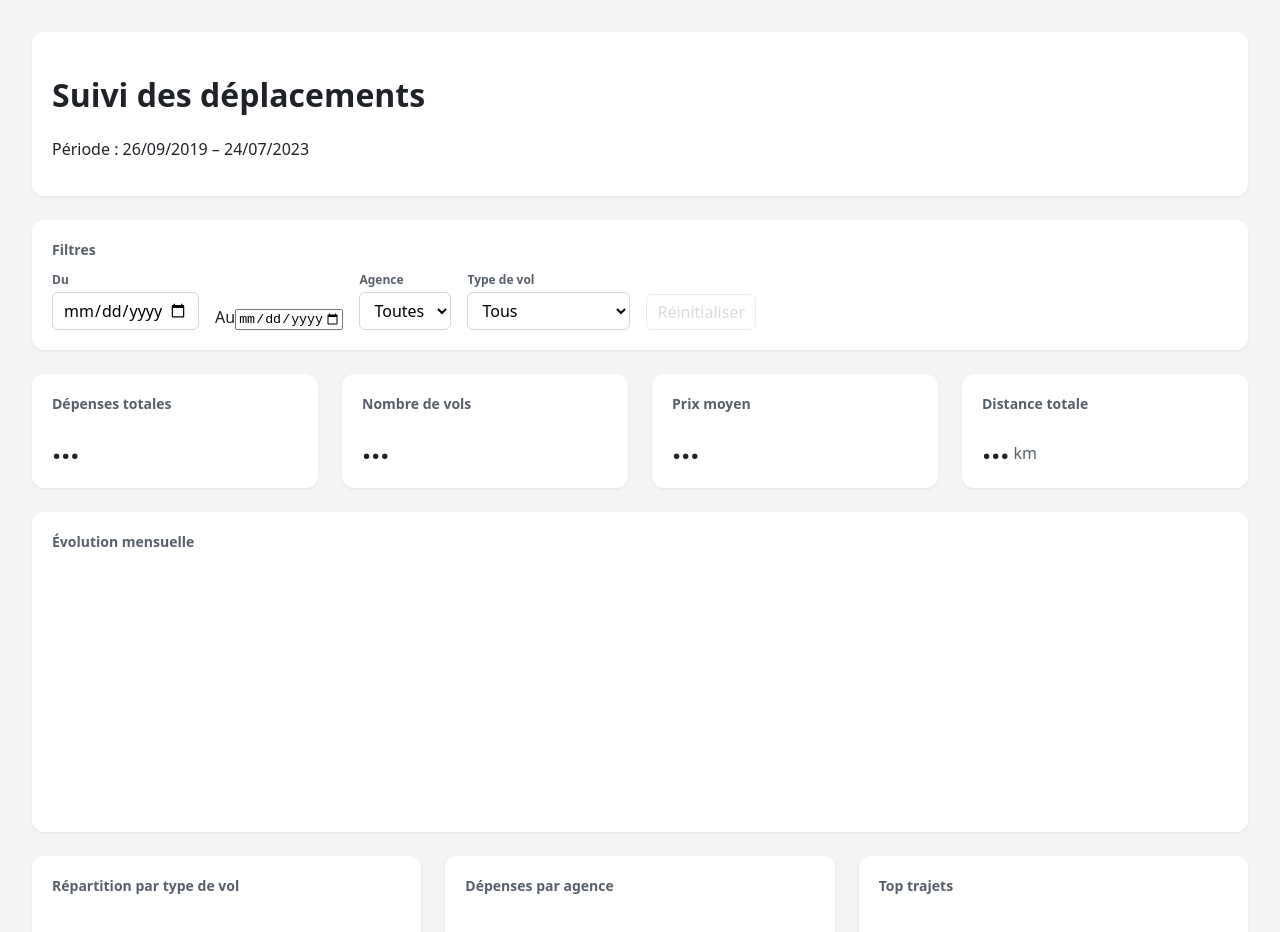
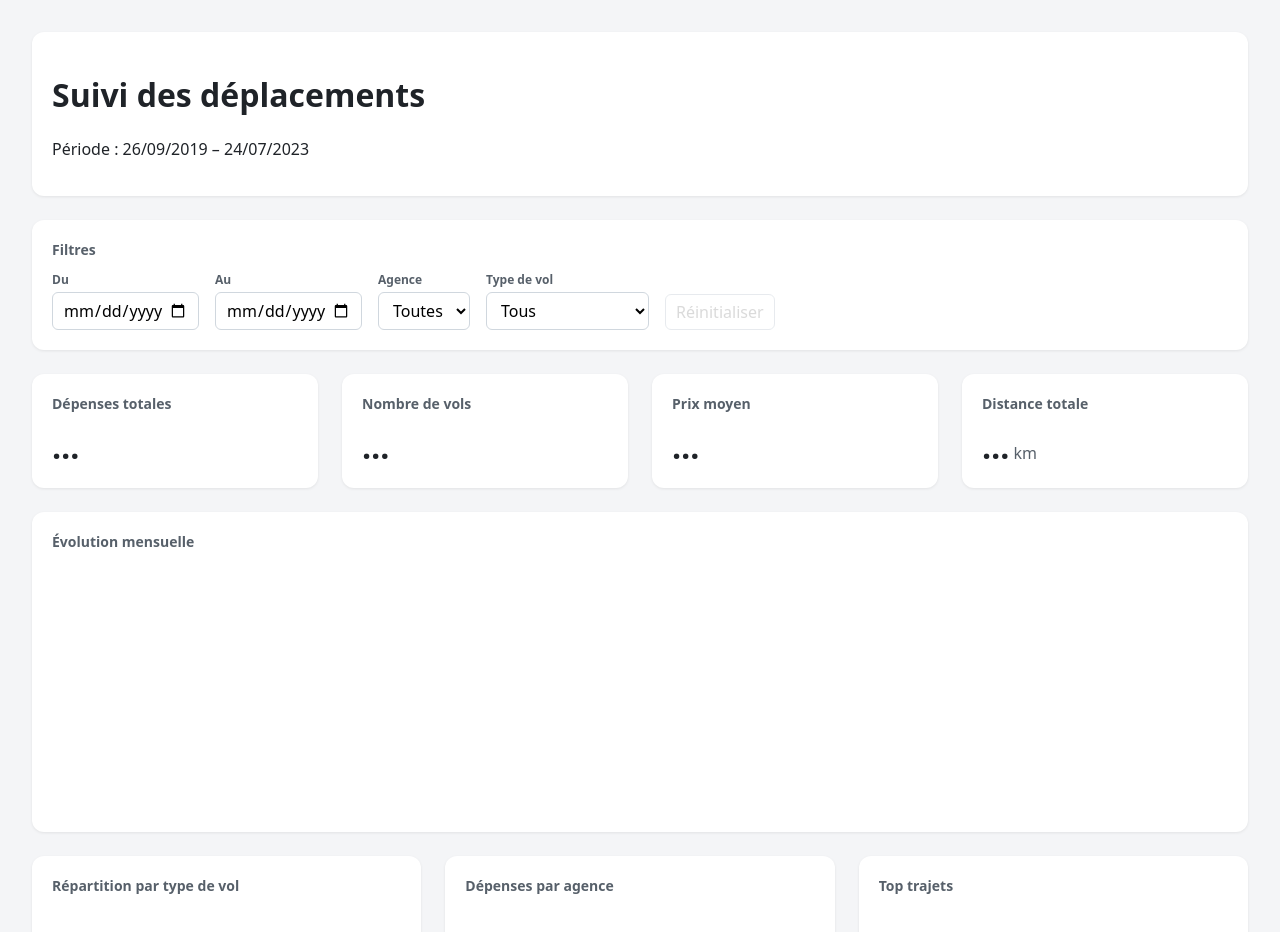
Before and after one commit to Loawsing73/aurendor_travel, a React (Vite) app: page / in a window 1280 px wide. Shown: the top 932 px of the page. Built offline with nearby package versions, Linux system fonts and the light colour scheme.

Commit message:
fix bug affichage Au typo

```diff
--- a/src/components/FiltersBar.tsx
+++ b/src/components/FiltersBar.tsx
@@ -29,7 +29,7 @@ function FiltersBar({ filters, onChange, agencies, minDay, maxDay, resultCount}:
                     />
                 </div>
 
-                <div className="filed">
+                <div className="field">
                     <label htmlFor="end-day">Au</label>
                     <input
                         id="end-day"
```
